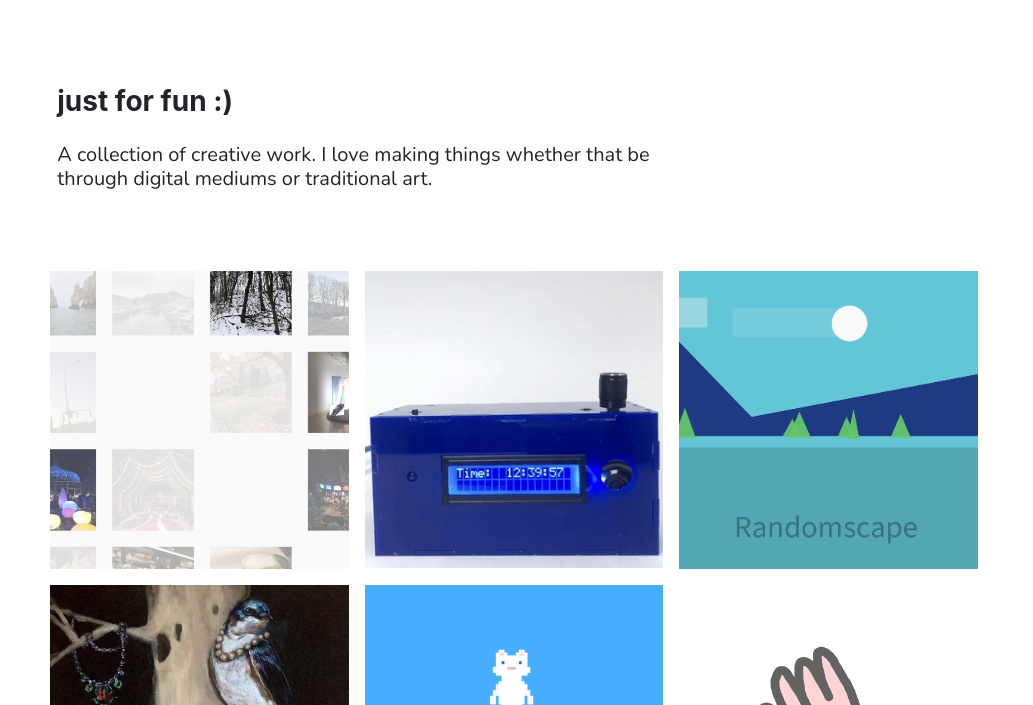
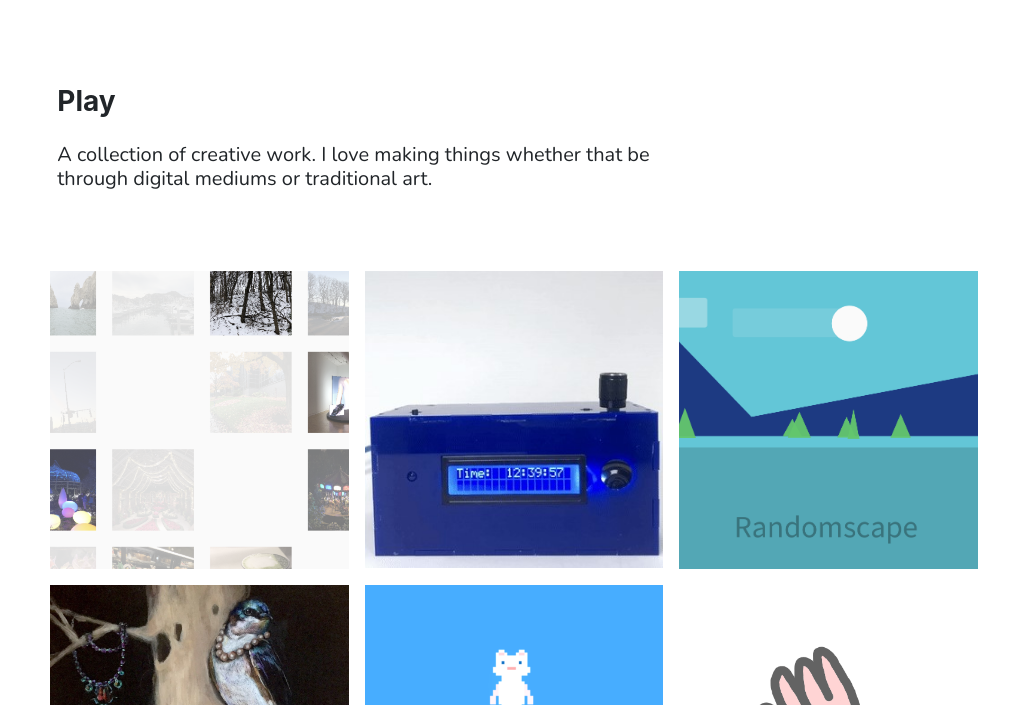
Before and after one commit to awluo/awluo.github.io, a plain HTML site: page play.html in a window 1280 px wide. Shown: the part 95-800 px from the top of the page, without its empty margins (126-1159 px from the left). Drawn offline with nearby package versions, Linux system fonts and the light colour scheme.

```diff
--- a/play.html
+++ b/play.html
@@ -50,7 +50,7 @@
             <div class = "row pt-5">
                 <div class="col-md-8 col-sm-12">
                     <h3 class="font-bold">
-                        just for fun :)
+                        Play
                     </h3>
                     <h5 class="font-light">
                         A collection of creative work. I love making things whether that be through digital mediums or traditional art.
```
Also changed, not shown: change_card.html (+1 -1 lines).
